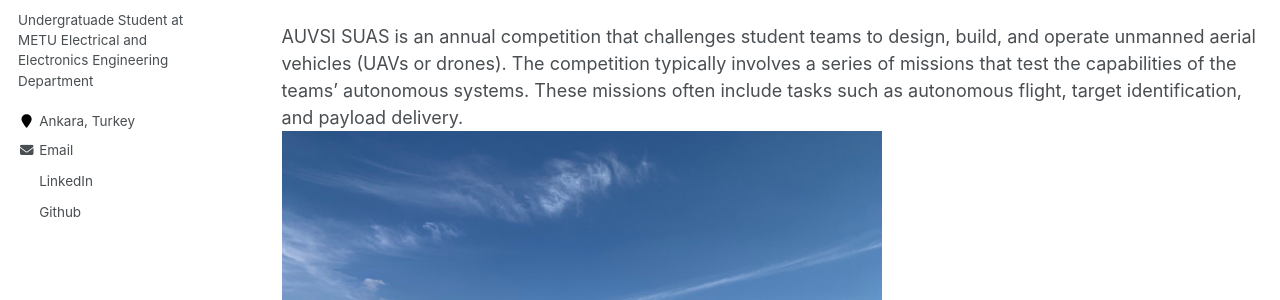
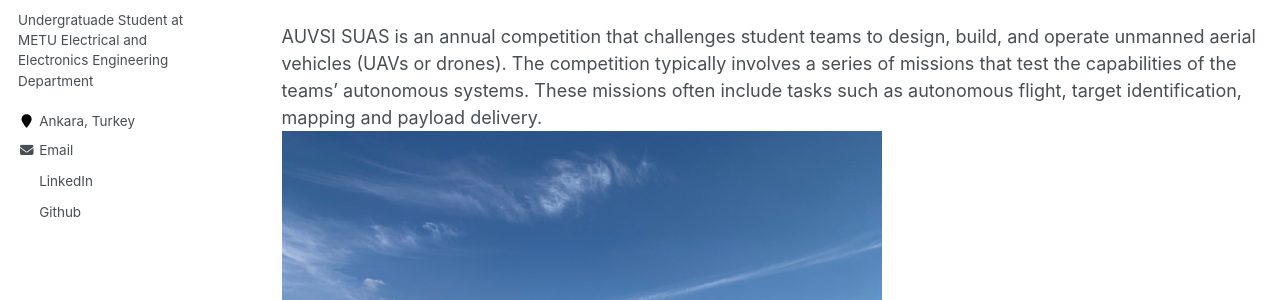
Before and after one commit to hsnnkaratass/hsnnkaratass.github.io, a Jekyll site: the page built from _pages/portfolio.html, in a window 1280 px wide and 900 px high, scrolled down 704 px. Shown: the part 234-534 px from the top of the window. Built offline with Jekyll 4.4.1, drawn with Linux system fonts in a browser that asks for light colours.

Commit message:
Add files via upload

```diff
--- a/_portfolio/2022 AUVSI-SUAS.md
+++ b/_portfolio/2022 AUVSI-SUAS.md
@@ -1,6 +1,6 @@
 ---
 title: "AUVSI SUAS 2022 Competition"
-excerpt: "AUVSI SUAS is an annual competition that challenges student teams to design, build, and operate unmanned aerial vehicles (UAVs or drones). The competition typically involves a series of missions that test the capabilities of the teams' autonomous systems. These missions often include tasks such as autonomous flight, target identification, and payload delivery.<br/><img src='/images/kesekci.jpg' width='600' height='450'>"
+excerpt: "AUVSI SUAS is an annual competition that challenges student teams to design, build, and operate unmanned aerial vehicles (UAVs or drones). The competition typically involves a series of missions that test the capabilities of the teams' autonomous systems. These missions often include tasks such as autonomous flight, target identification, mapping and payload delivery.<br/><img src='/images/kesekci.jpg' width='600' height='450'>"
 collection: portfolio
 ---
 
```
